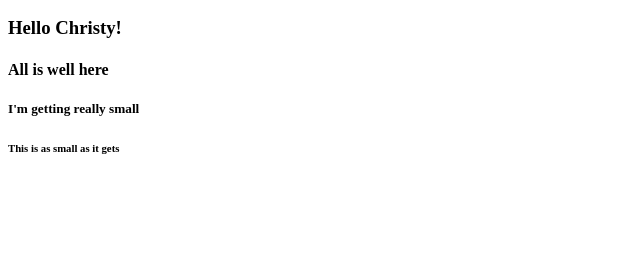
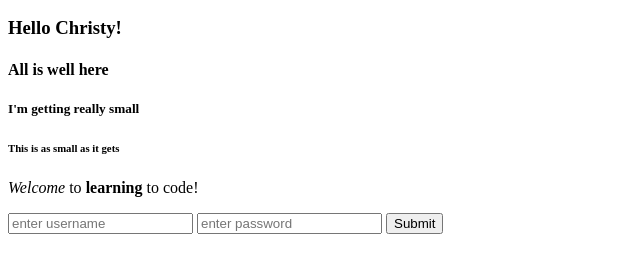
Before and after one commit to piqueen1/Flatirons-Madlibs, a plain HTML site: page index.html in a window 1280 px wide. Shown: the part 96-368 px from the top of the page, without its empty margins (0-640 px from the left). Drawn offline with Linux system fonts and the light colour scheme.

Commit message:
Add buttons and inputs

```diff
--- a/index.html
+++ b/index.html
@@ -4,3 +4,7 @@
 <h4>All is well here</h4>
 <h5>I'm getting really small</h5>
 <h6>This is as small as it gets</h6>
+<p><em>Welcome</em> to <strong>learning</strong> to code!</p>
+<input type="text" placeholder="enter username"/>
+<input type="password" placeholder="enter password"/>
+<button>Submit</button>
```
